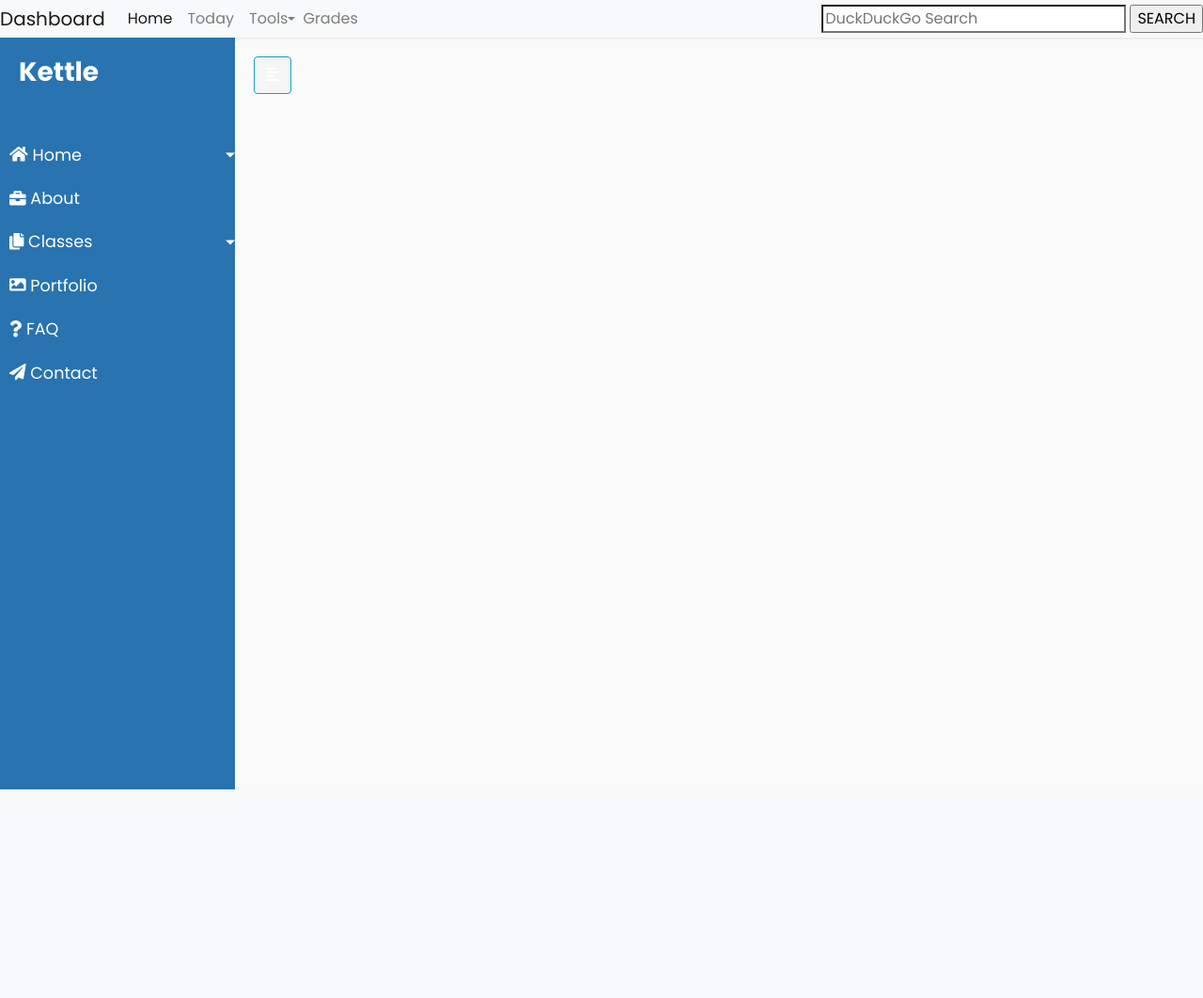
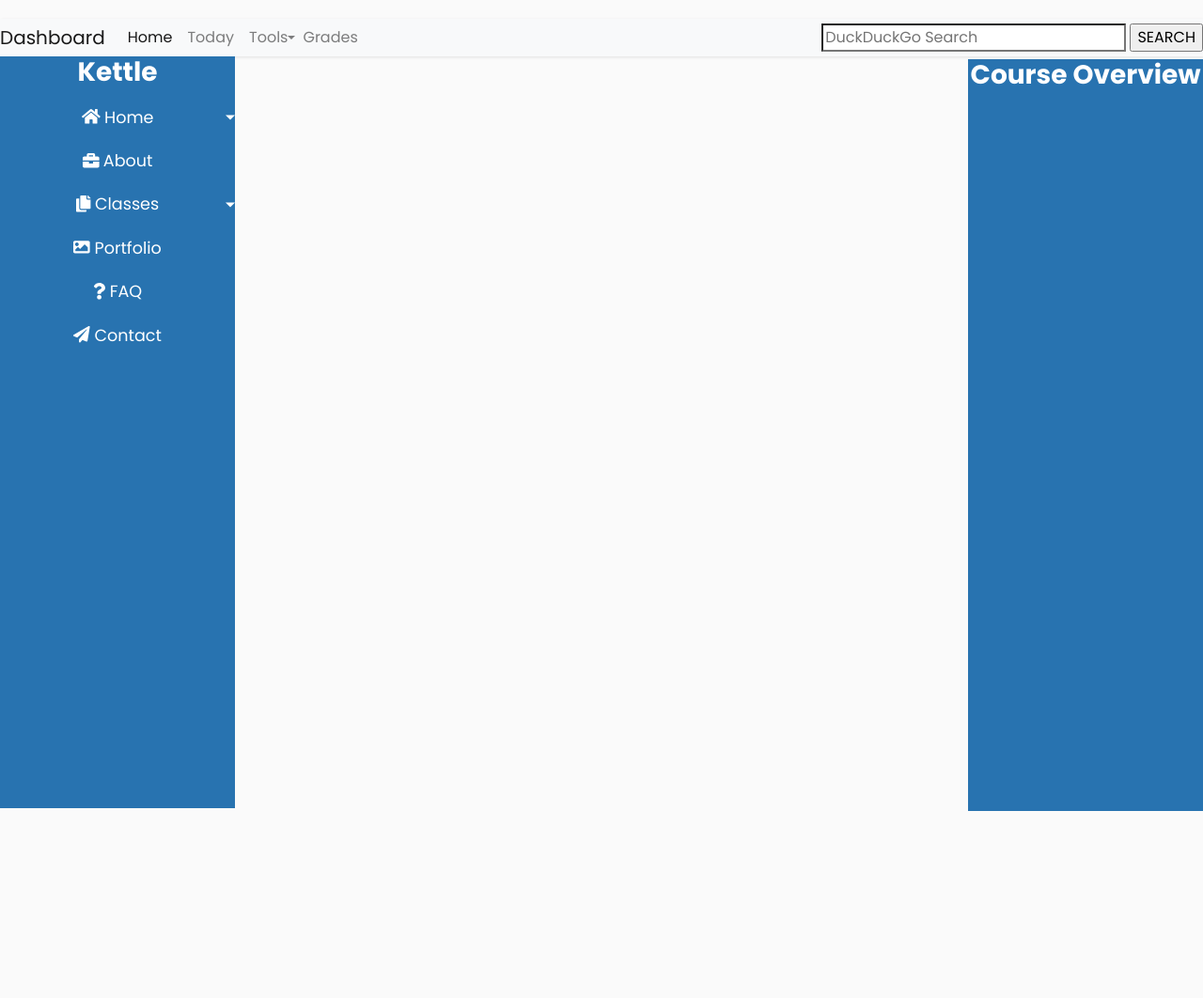
Before and after one commit to lowrancr/kettleLMS, a PHP site: page /canvas.html in a window 1280 px wide. Shown: the top 1062 px of the page at 94% size. Before the commit the page ends 840 px from the top, so only its background shows below. Run offline with PHP 8.4, Linux system fonts and the light colour scheme; some libraries are stand-ins or nearby versions.

Commit message:
Both Sidebars integrated
Added the second sidebar for the canvas home screen.

```diff
--- a/canvas.html
+++ b/canvas.html
@@ -1,9 +1,3 @@
-<!--
-  Author: Hunter Holderfield
-  Last modified: 2/20/20
-  Last modified by: Sam Lohbeck
- -->
-
 <!DOCTYPE html>
 <html lang="en">
 <head>
@@ -164,6 +158,14 @@
         </div>
     </div>
 
+    <div class="wrapper-right">
+        <nav id="sidebar-right">
+        <div class="sidebar-header-right">
+            <h3><strong>Course Overview</strong></h3>
+        </div>
+        </nav>
+    </div>
+
     <!-- jQuery CDN - Slim version (=without AJAX) -->
     <script src="https://code.jquery.com/jquery-3.3.1.slim.min.js" integrity="sha384-q8i/X+965DzO0rT7abK41JStQIAqVgRVzpbzo5smXKp4YfRvH+8abtTE1Pi6jizo" crossorigin="anonymous"></script>
     <!-- Popper.JS -->
--- a/css/canvas.css
+++ b/css/canvas.css
@@ -6,6 +6,8 @@
 body {
     font-family: 'Poppins', sans-serif;
     background: #fafafa;
+    margin: 0;
+    padding: 20px 0 0 0;
 }
 
 p {
@@ -13,7 +15,10 @@ p {
     font-size: 1.1em;
     font-weight: 300;
     line-height: 1.7em;
-    color: #999;
+    text-align: center;
+    color: #444;
+    margin: 20px;
+    padding: 150px 0;
 }
 
 a, a:hover, a:focus {
@@ -50,21 +55,41 @@ a, a:hover, a:focus {
 ----------------------------------------------------- */
 
 .wrapper {
-    display: flex;
-    width: 100%;
-    align-items: stretch;
-    perspective: 1500px;
+    width: 25%;
+    height: 100vh;
+    perspective: 1000px;
+    padding: 0px 0px 0px 0px;
 }
-
+.wrapper-right {
+    width: 25%;
+    height: 100vh;
+    float: right;
+    padding: 0px 0px 0px 0px;
+}
 
 #sidebar {
     min-width: 250px;
     max-width: 250px;
-    height: ;
+    height: 100vh;
+    position: absolute;
+    background: rgb(40, 115, 176);
+    color: #fff;
+    text-align: center;
+    transition: all 0.6s cubic-bezier(0.945, 0.020, 0.270, 0.665);
+}
+
+#sidebar-right {
+    min-width: 250px;
+    max-width: 250px;
+    height: 100vh;
     background: rgb(40, 115, 176);
     color: #fff;
     transition: all 0.6s cubic-bezier(0.945, 0.020, 0.270, 0.665);
-    transform-origin: bottom left;
+    float: right;
+    top: 63px;
+    right: 0;
+    position: absolute;
+    text-align: center;
 }
 
 #sidebar.active {
@@ -72,13 +97,14 @@ a, a:hover, a:focus {
     transform: rotateY(100deg);
 }
 
-#sidebar .sidebar-header {
-    padding: 20px;
+#sidebar .sidebar-header .sidebar-header-right {
+    padding-top: 80px;
+    margin-top: 50px;
     background: rgb(40, 115, 176);
 }
 
 #sidebar ul.components {
-    padding: 20px 0;
+    padding: 0px 0;
     border-bottom: 1px solid rgb(40, 115, 176);
 }
 
```
